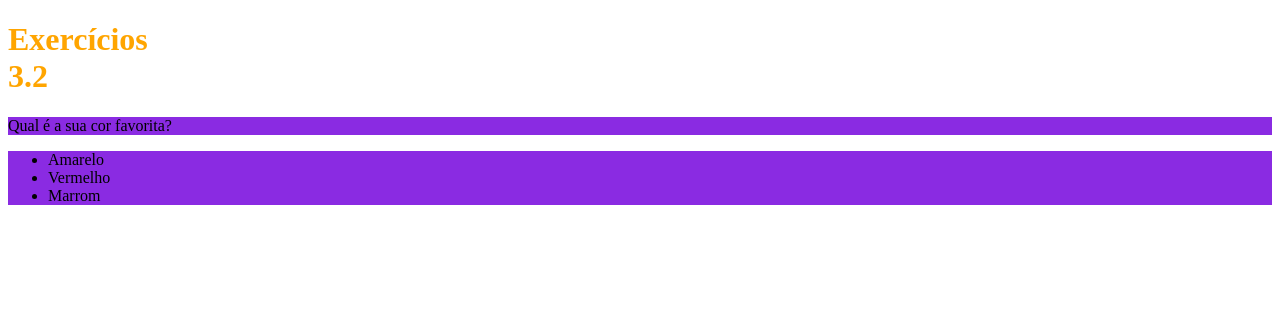
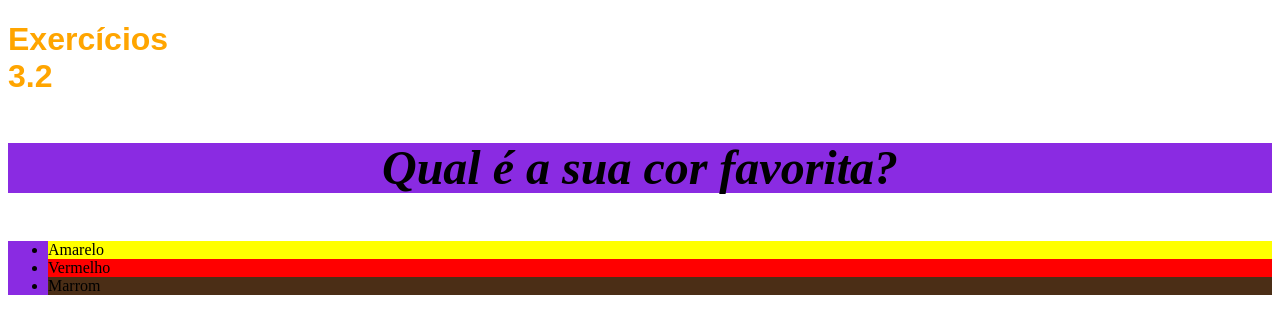
Before and after one commit to WayneNtkM/Trybe_Exercicios, a plain HTML site: page fundamentos/bloco-03-introducao-a-html-css/dia-02/index.html in a window 1280 px wide. Drawn offline with Linux system fonts and the light colour scheme.

Commit message:
Prática 2 bloco 3 dia 2

```diff
--- a/fundamentos/bloco-03-introducao-a-html-css/dia-02/style.css
+++ b/fundamentos/bloco-03-introducao-a-html-css/dia-02/style.css
@@ -1,7 +1,34 @@
+body {
+  font-size: 16px;
+}
+
 h1 {
   width: 65px;
   color: orange;
+  font-family: sans-serif;
 }
+
 .lista {
   background-color: blueviolet;
 }
+
+p {
+  font-weight: 600;
+  font-size: 48px;
+  font-style: italic;
+  line-height: 50px;
+  text-align: center;
+  text-decoration: dotted;
+}
+
+ul li:first-child {
+  background-color: yellow;
+}
+
+ul li:nth-child(2) {
+  background-color: red;
+}
+
+ul li:nth-child(3) {
+  background-color: rgb(75, 46, 22);
+}
```
